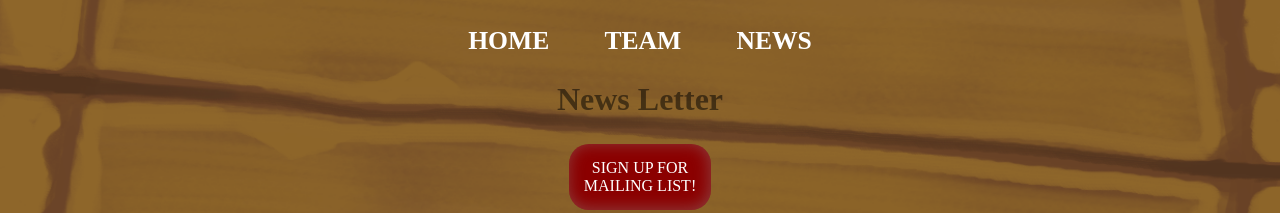
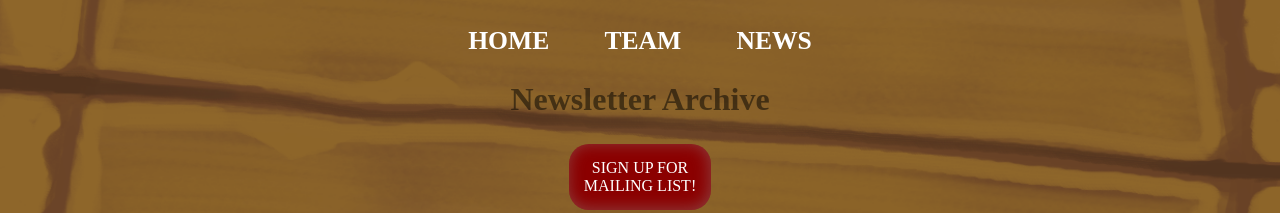
Before and after one commit to RiseNBrineGames/MainWebsite, a plain HTML site: page docs/blog/index.html in a window 1280 px wide. Shown: the top 213 px of the page. Drawn offline with Linux system fonts and the light colour scheme; a web font is replaced by a local one.

Commit message:
Update index.html
Small amendment to the text on the page.

```diff
--- a/docs/blog/index.html
+++ b/docs/blog/index.html
@@ -21,7 +21,7 @@
             <a href="/team/">TEAM</a>
             <a href="/blog/">NEWS</a>
         </nav>
-        <h1 class="engrave">News Letter</h1>
+        <h1 class="engrave">Newsletter Archive</h1>
         <a id="mail-signup" href="https://forms.gle/ugwNH2dThaCQQXiT9" target="_blank" rel="noopener noreferrer">SIGN UP FOR<br>MAILING LIST!</a>
         <ul id="post-list">Loading news...</ul>
     </main>
```
